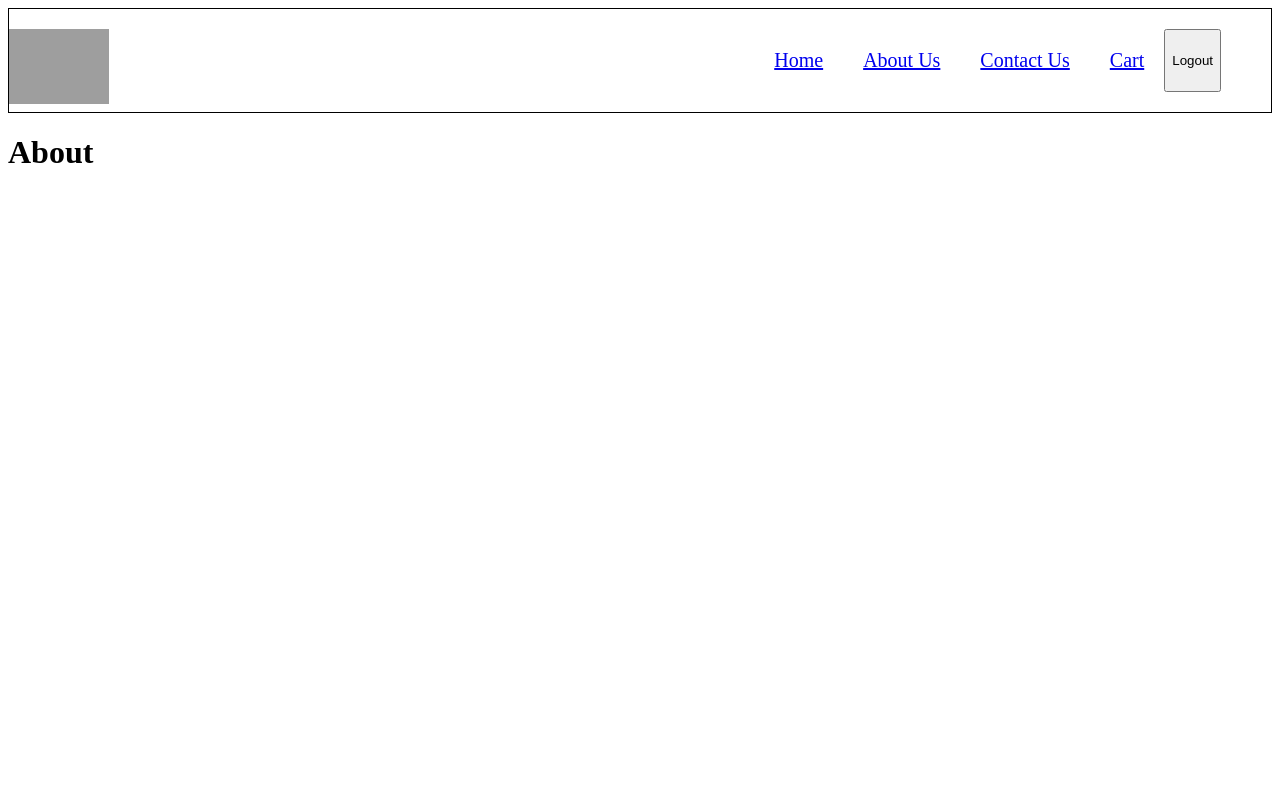
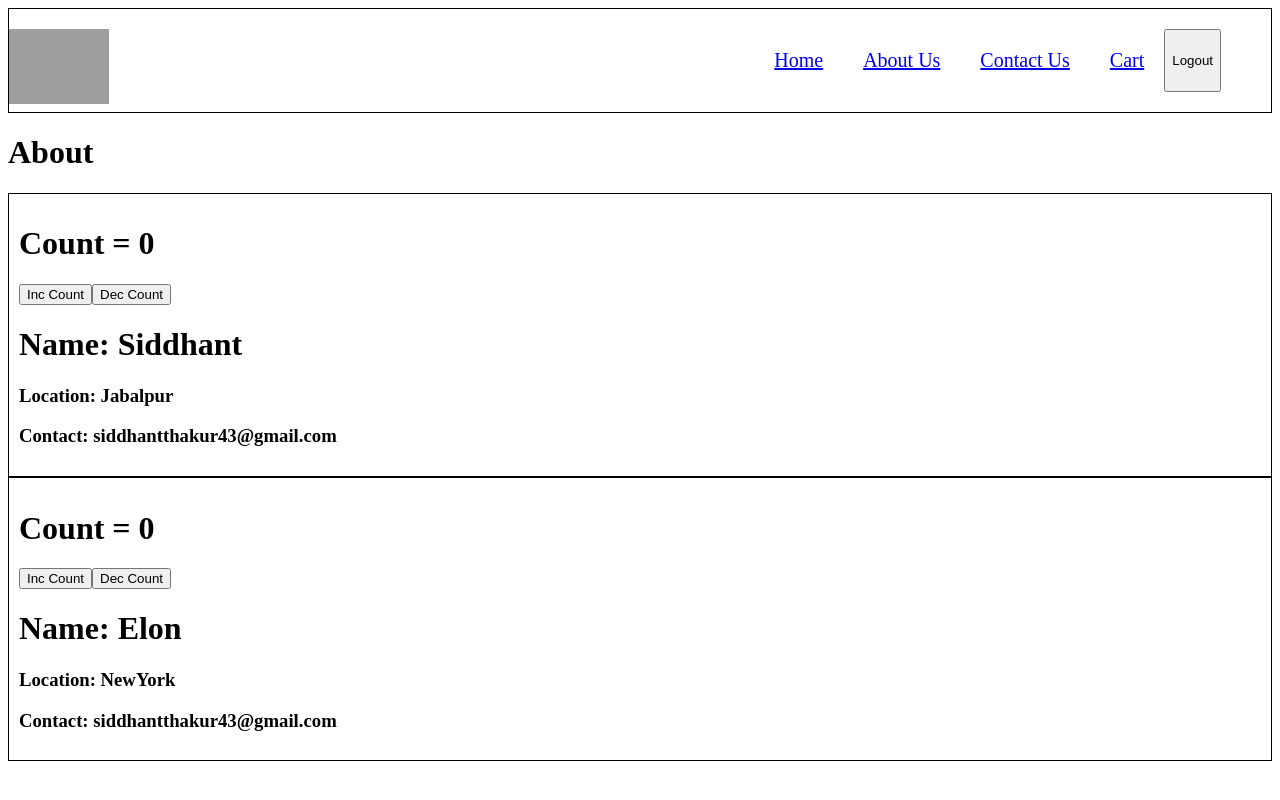
Before and after one commit to siddhanthakur43/React, a React (Vite) app: page /about in a window 1280 px wide. Built offline with nearby package versions, Linux system fonts and the light colour scheme; grey boxes are pictures that could not be loaded.

Commit message:
episode 8 part 1

```diff
--- a/index.css
+++ b/index.css
@@ -74,3 +74,8 @@
 .filter{
     display: flex;
 }
+
+.user-info{
+    padding: 10px;
+    border: 1px solid black;
+}
--- a/src/components/About.js
+++ b/src/components/About.js
@@ -1,11 +1,39 @@
 import React from 'react'
+import User from './User'
+import UserClass from './UserClass'
 
-const About = () => {
-  return (
+class About extends React.Component{
+  constructor(props) {
+    super(props)
+    console.log('Parent Constructor');
+  }
+  componentDidMount() {
+    console.log('Parent componentDidMount');
+  }
+
+  render() {
+    console.log('Parent Render');
+    return (
       <div>
-          <h1>About</h1>
+      <h1>About</h1>
+      <div>
+          <UserClass name={'Siddhant'} location={'Jabalpur'} />
+          <UserClass name = {'Elon'} location = {'NewYork'} />
+      </div>
       </div>
   )
+  }
 }
 
+// const About = () => {
+//   return (
+//       <div>
+//       <h1>About</h1>
+//       <div>
+//         <UserClass name = {'Siddhant'} location = {'Jabalpur'} />
+//       </div>
+//       </div>
+//   )
+// }
+
 export default About
--- /dev/null
+++ b/src/components/User.js
@@ -0,0 +1,17 @@
+import React, { useState } from 'react'
+
+const User = (props) => {
+  const [count] = useState(0);
+  const [count2] = useState(1);
+  return (
+    <div className='user-info'>
+      <h1>Count: {count}</h1>
+      <h1>Count: {count2}</h1>
+      <h1>Name: { props.name}</h1>
+      <h3>Location: { props.location}</h3>
+          <h3>Contact: siddhantthakur43@gmail.com</h3>
+      </div>
+  )
+}
+
+export default User;
--- /dev/null
+++ b/src/components/UserClass.js
@@ -0,0 +1,37 @@
+import { Component } from "react";
+
+class UserClass extends Component {
+    constructor(props) {
+        super(props);
+        this.state = {
+            count: 0,
+        }
+        console.log( this.props.name,'child constructor');
+    }
+    componentDidMount() {
+        console.log(this.props.name, 'child componentDidMount');
+    }
+    render() {
+        console.log(this.props.name, 'child render');
+        const { name, location } = this.props;
+        const { count } = this.state;
+        return (<div className='user-info'>
+            <h1>Count = {count}</h1>
+            <button onClick={() => {
+                this.setState({
+                    count:this.state.count + 1
+                })
+            }}>Inc Count</button>
+            <button onClick={() => {
+                this.setState({
+                    count: this.state.count - 1
+                })
+            }}>Dec Count</button>
+      <h1>Name: {name}</h1>
+      <h3>Location: {location}</h3>
+          <h3>Contact: siddhantthakur43@gmail.com</h3>
+      </div>)
+    }
+}
+
+export default UserClass
```
